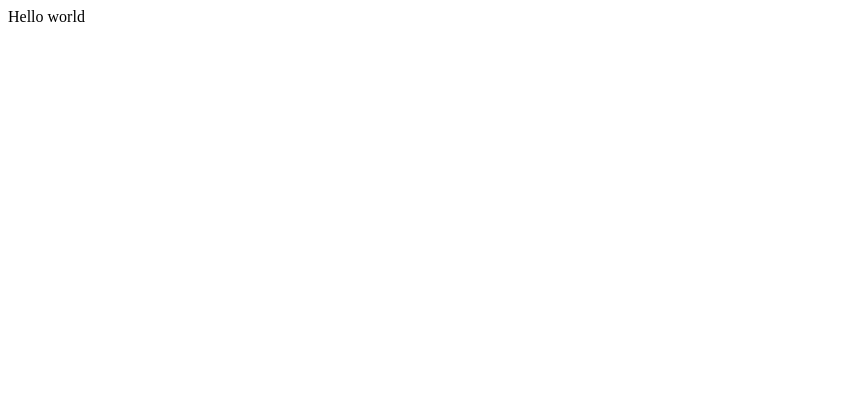
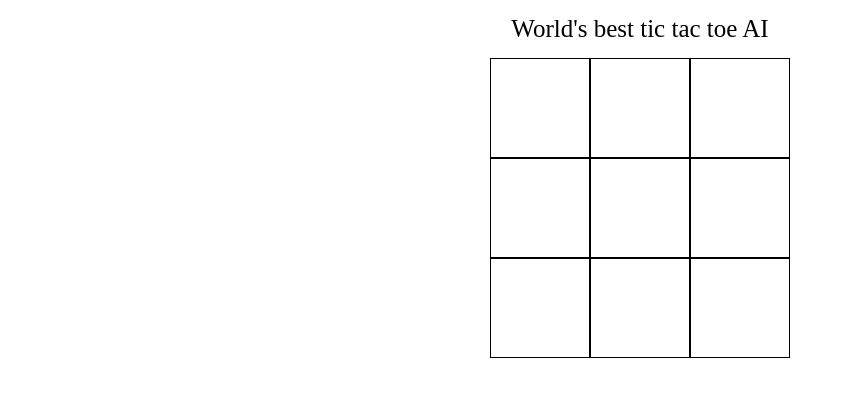
Before and after one commit to VivianDoreen/tic-tac-toe, a React app: page / in a window 1280 px wide. Shown: the top 396 px of the page, without its empty margins (0-845 px from the left). Built offline with nearby package versions, Linux system fonts and the light colour scheme.

Commit message:
feat(game-board):design a game board for the tic tac toe - install css-loader, style-loader to the package.json - create a component for the game-board - add css to the game board [Finishes #168821174]

```diff
--- a/package.json
+++ b/package.json
@@ -25,9 +25,11 @@
     "@babel/parser": "^7.6.2",
     "@babel/plugin-proposal-export-default-from": "^7.5.2",
     "@babel/plugin-transform-runtime": "^7.6.2",
+    "css-loader": "^3.2.0",
     "express": "^4.17.1",
     "react": "^16.9.0",
-    "react-dom": "^16.9.0"
+    "react-dom": "^16.9.0",
+    "style-loader": "^1.0.0"
   },
   "devDependencies": {
     "@babel/plugin-proposal-class-properties": "^7.5.5",
--- /dev/null
+++ b/src/containers/App.js
@@ -0,0 +1,29 @@
+//react libraries
+import React, { Component } from 'react';
+
+//styles
+import '../styles/App.css';
+
+class App extends Component {
+  clicked = (event) => {};
+  render() {
+    return (
+      <div id="game">
+        <div id="head">World's best tic tac toe AI</div>
+        <div id="board" onClick={(e) => this.clicked(e)}>
+          <div className="square"></div>
+          <div className="square"></div>
+          <div className="square"></div>
+          <div className="square"></div>
+          <div className="square"></div>
+          <div className="square"></div>
+          <div className="square"></div>
+          <div className="square"></div>
+          <div className="square"></div>
+        </div>
+      </div>
+    );
+  }
+}
+
+export default App;
--- a/src/index.js
+++ b/src/index.js
@@ -1,9 +1,8 @@
+//react libraries
 import React from 'react';
 import ReactDom from 'react-dom';
 
-class App extends React.Component {
-  render() {
-    return <div>Hello world</div>;
-  }
-}
+//components
+import App from './containers/App';
+
 ReactDom.render(<App />, document.getElementById('app'));
--- /dev/null
+++ b/src/styles/App.css
@@ -0,0 +1,29 @@
+* {
+    margin: 0;
+    padding: 0;
+    box-sizing: border-box;
+}
+
+#board {
+    display: flex;
+    width: 300px;
+    flex-wrap: wrap;
+}
+
+.square {
+    width: 100px;
+    height: 100px;
+    border: 1px solid #000000;
+}
+
+#game {
+    display: flex;
+    justify-content: center;
+    align-items: center;
+    flex-direction: column;
+}
+
+#head {
+    font-size: 25px;
+    padding: 15px;
+}
--- a/webpack.config.js
+++ b/webpack.config.js
@@ -18,7 +18,7 @@ module.exports = {
       },
       {
         test: /\.(css|scss)$/,
-        use: ['style-loader', 'css-loader', 'saas-loader']
+        use: ['style-loader', 'css-loader']
       }
     ]
   },
```
Also changed, not shown: 1 other file (tests, documents, lock files or other folders).
